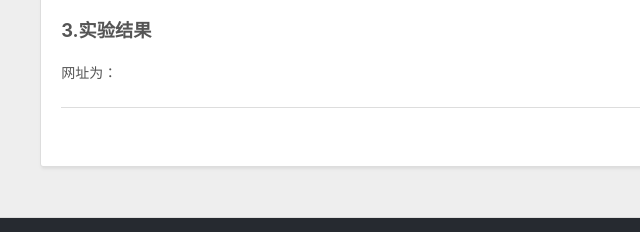
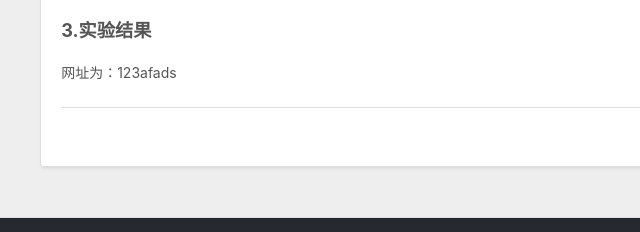
Before and after one commit to yeshengjv/yeshengju.github.io, a plain HTML site: page 2024/03/22/cloud-computing/index.html in a window 1280 px wide. Shown: the part 1104-1336 px from the top of the page, 0-640 px from the left. Drawn offline with Linux system fonts and the light colour scheme.

Commit message:
Site updated: 2024-03-22 21:51:36

```diff
--- a/2024/03/22/cloud-computing/index.html
+++ b/2024/03/22/cloud-computing/index.html
@@ -14,7 +14,7 @@
 <meta property="og:description" content="实验三 利用主流云平台搭建个人博客或网站202120130265 叶盛举1.实验目的熟悉使用主流云平台并搭建个人博客或者网站。 2.实验步骤1.安装hexo 在合适的地方新建一个文件夹，用来存放自己的博客文件；输入npm i hexo-cli -g安装Hexo 初始化我们的网站，输入hexo init初始化文件夹，接着输入npm install安装必备的组件。 2.连接github与本地 3.打开">
 <meta property="og:locale" content="en_US">
 <meta property="article:published_time" content="2024-03-22T11:39:12.000Z">
-<meta property="article:modified_time" content="2024-03-22T13:03:22.881Z">
+<meta property="article:modified_time" content="2024-03-22T13:45:21.136Z">
 <meta property="article:author" content="John Doe">
 <meta name="twitter:card" content="summary">
 
@@ -104,7 +104,7 @@
 <p>5.输入hexo g生成静态网页</p>
 <p>6.输入hexo d上传到github</p>
 <p>7.查看结果</p>
-<h3 id="3-实验结果"><a href="#3-实验结果" class="headerlink" title="3.实验结果"></a>3.实验结果</h3><p>网址为：</p>
+<h3 id="3-实验结果"><a href="#3-实验结果" class="headerlink" title="3.实验结果"></a>3.实验结果</h3><p>网址为：123afads</p>
 
 
     </div>
```
Also changed, not shown: index.html (+1 -1 lines).
